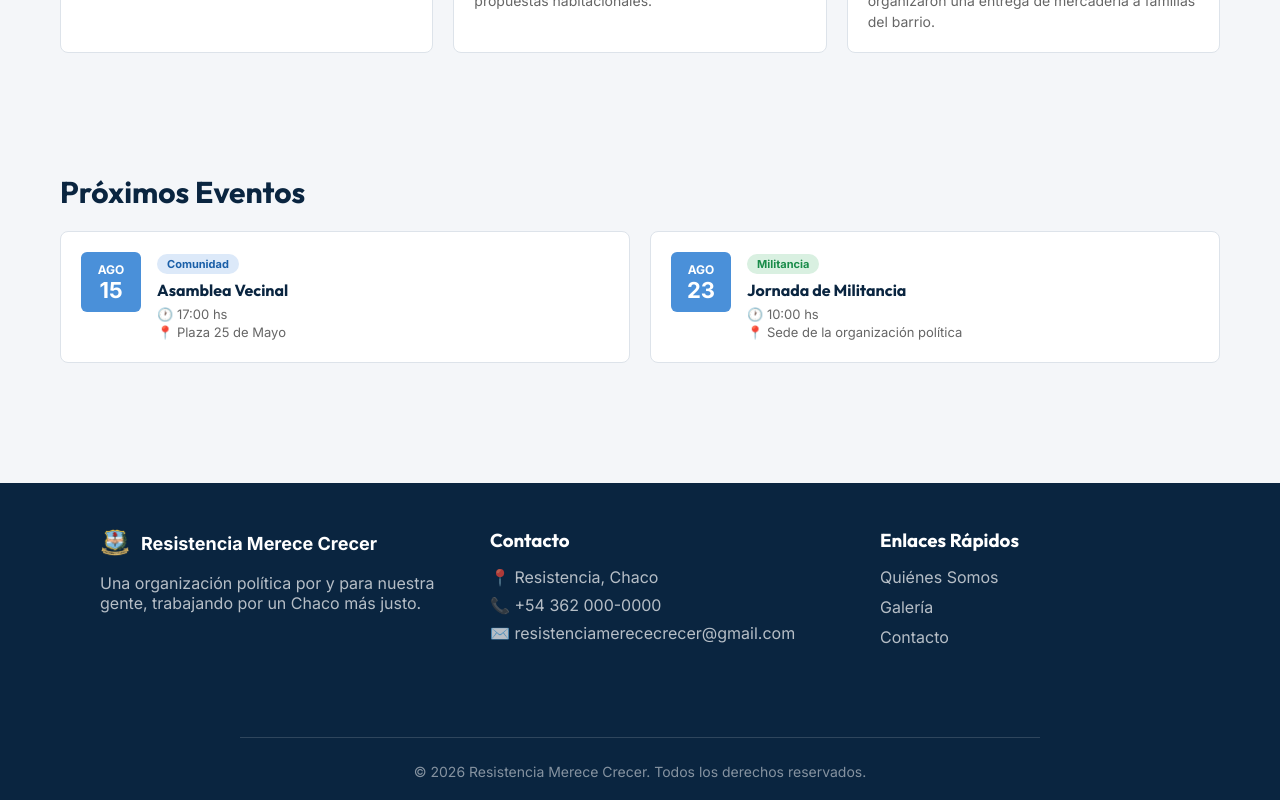
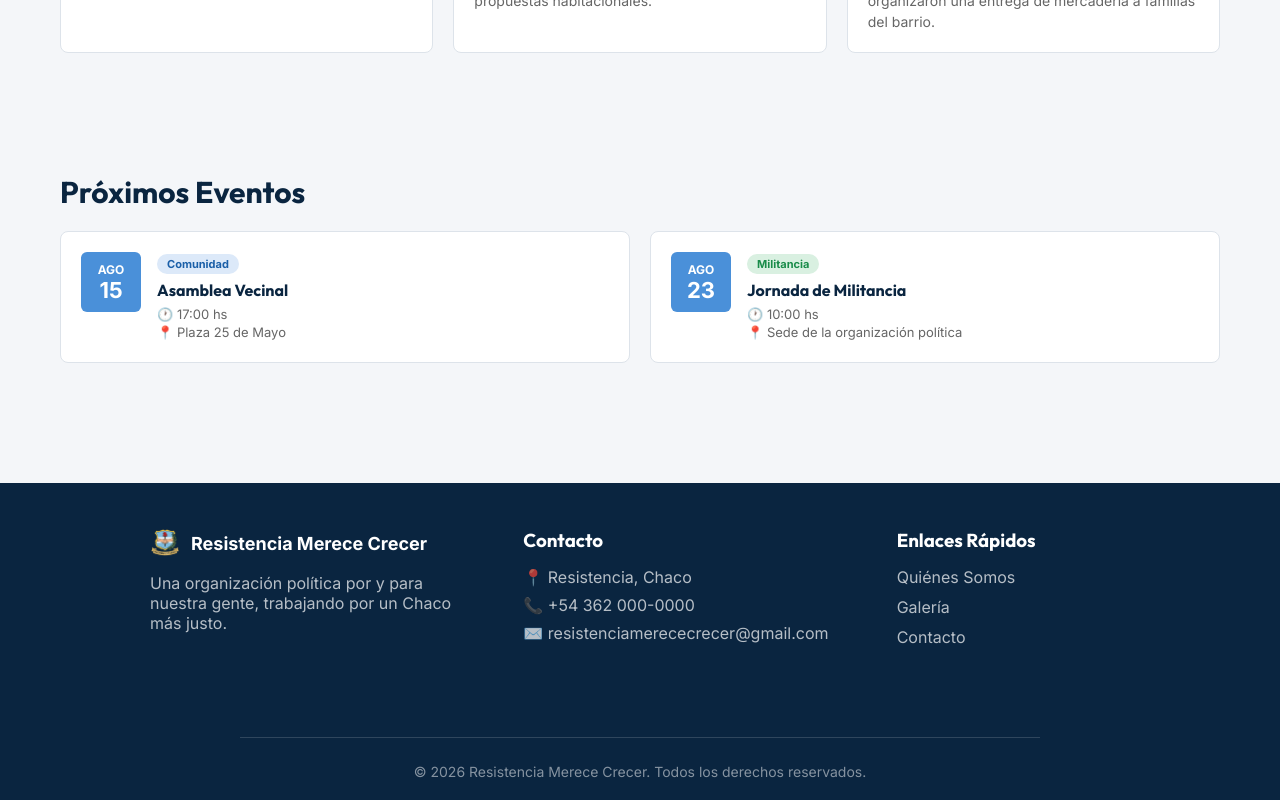
Before and after one commit to esqmarcelo/resistencia-merece-crecer, a React (Vite) app: page / in a window 1280 px wide. Shown: the part 1014-1814 px from the top of the page. Built offline with nearby package versions, Linux system fonts and the light colour scheme.

Commit message:
Ajusté posición horizontal del footer en versión web

```diff
--- a/src/index.css
+++ b/src/index.css
@@ -176,10 +176,10 @@ h3 {
 
 .footer-grid {
   display: grid;
-  grid-template-columns: repeat(auto-fit, minmax(280px, 1fr));
+  grid-template-columns: repeat(auto-fit, minmax(310px, 1fr));
   gap: 50px;
   padding-top: 30px;
-  padding-left: 100px;
+  padding-left: 150px;
 }
 
 .footer-col h3 {
```
